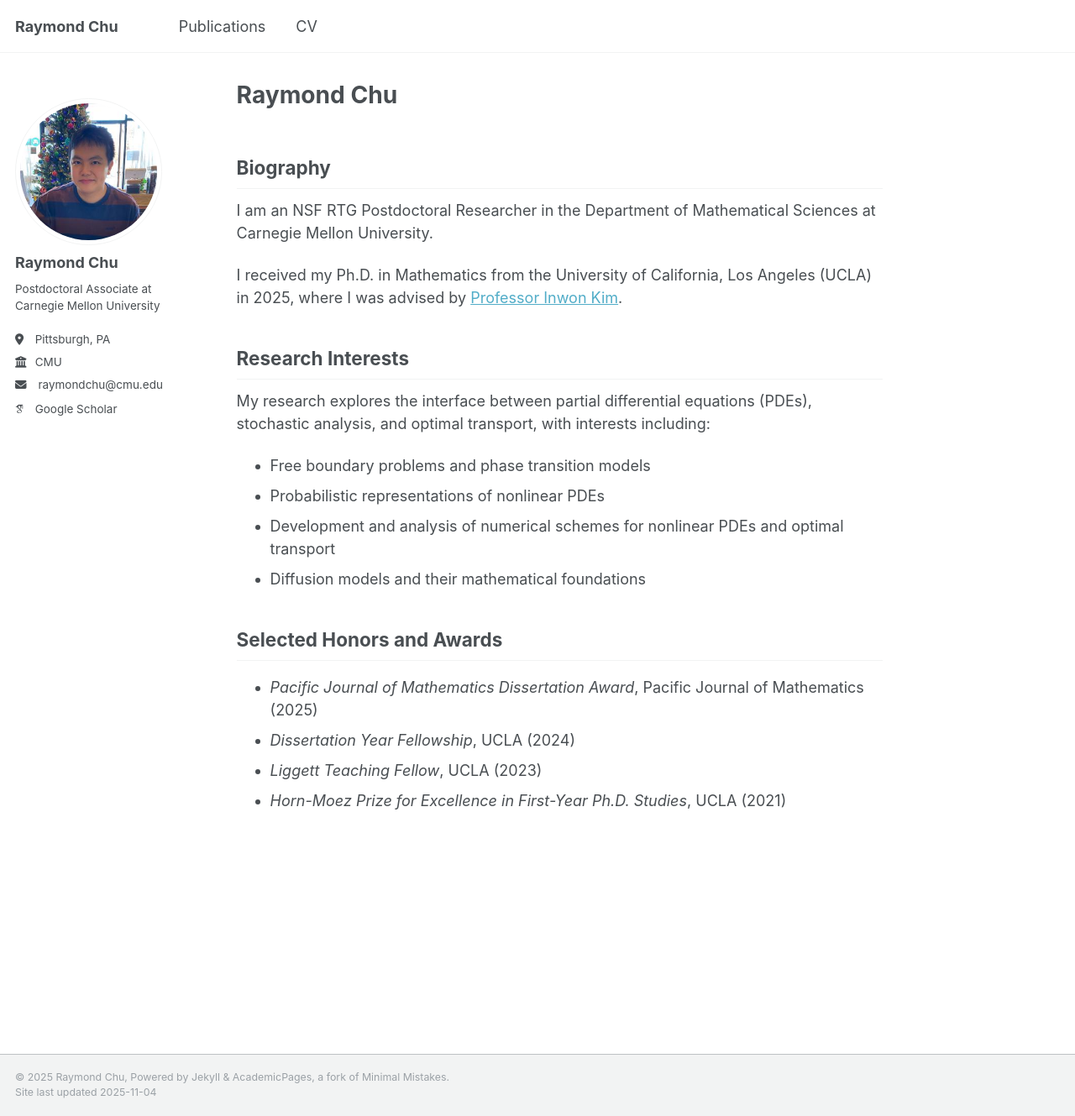
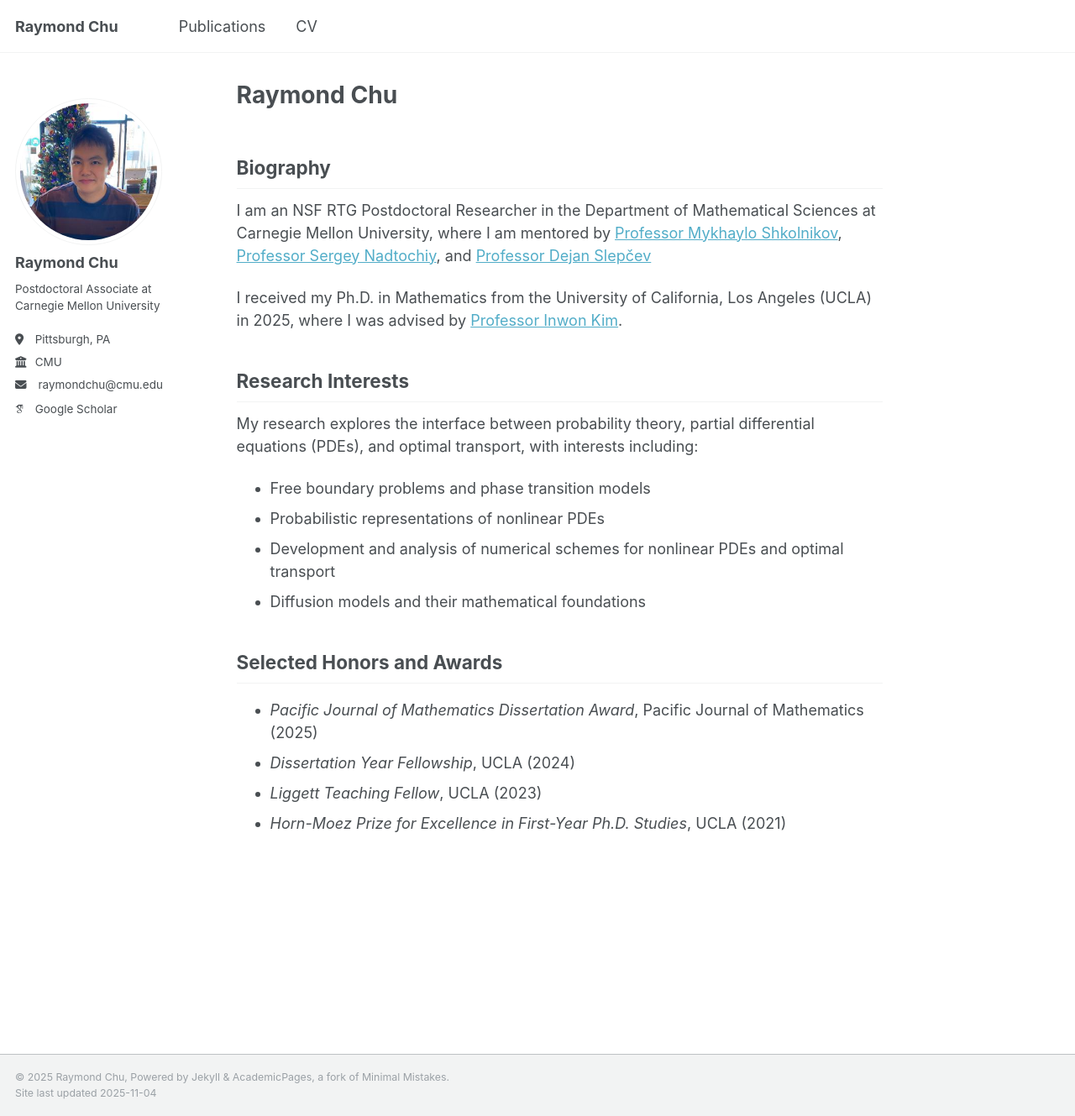
Before and after one commit to rchumath/rchumath.github.io, a Jekyll site: the page built from _pages/about.md, in a window 1280 px wide and 1329 px high. Shown: the whole window at 84% size. Built offline with Jekyll 4.4.1, drawn with Linux system fonts in a browser that asks for light colours; some web fonts are replaced.

Commit message:
Update about.md

```diff
--- a/_pages/about.md
+++ b/_pages/about.md
@@ -7,13 +7,13 @@ permalink: /
 
 ## Biography
 
-I am an NSF RTG Postdoctoral Researcher in the Department of Mathematical Sciences at Carnegie Mellon University.
+I am an NSF RTG Postdoctoral Researcher in the Department of Mathematical Sciences at Carnegie Mellon University, where I am mentored by [Professor Mykhaylo Shkolnikov](https://www.math.cmu.edu/~mshkolni/), [Professor Sergey Nadtochiy](https://sites.google.com/view/sergey-nadtochiy), and [Professor Dejan Slepčev](https://www.cmu.edu/math/people/faculty/slepcev.html)
 
 I received my Ph.D. in Mathematics from the University of California, Los Angeles (UCLA) in 2025, where I was advised by [Professor Inwon Kim](https://www.math.ucla.edu/~ikim/).
 
 ## Research Interests
 
-My research explores the interface between partial differential equations (PDEs), stochastic analysis, and optimal transport, with interests including:
+My research explores the interface between probability theory, partial differential equations (PDEs), and optimal transport, with interests including:
 
 - Free boundary problems and phase transition models
 - Probabilistic representations of nonlinear PDEs
```
